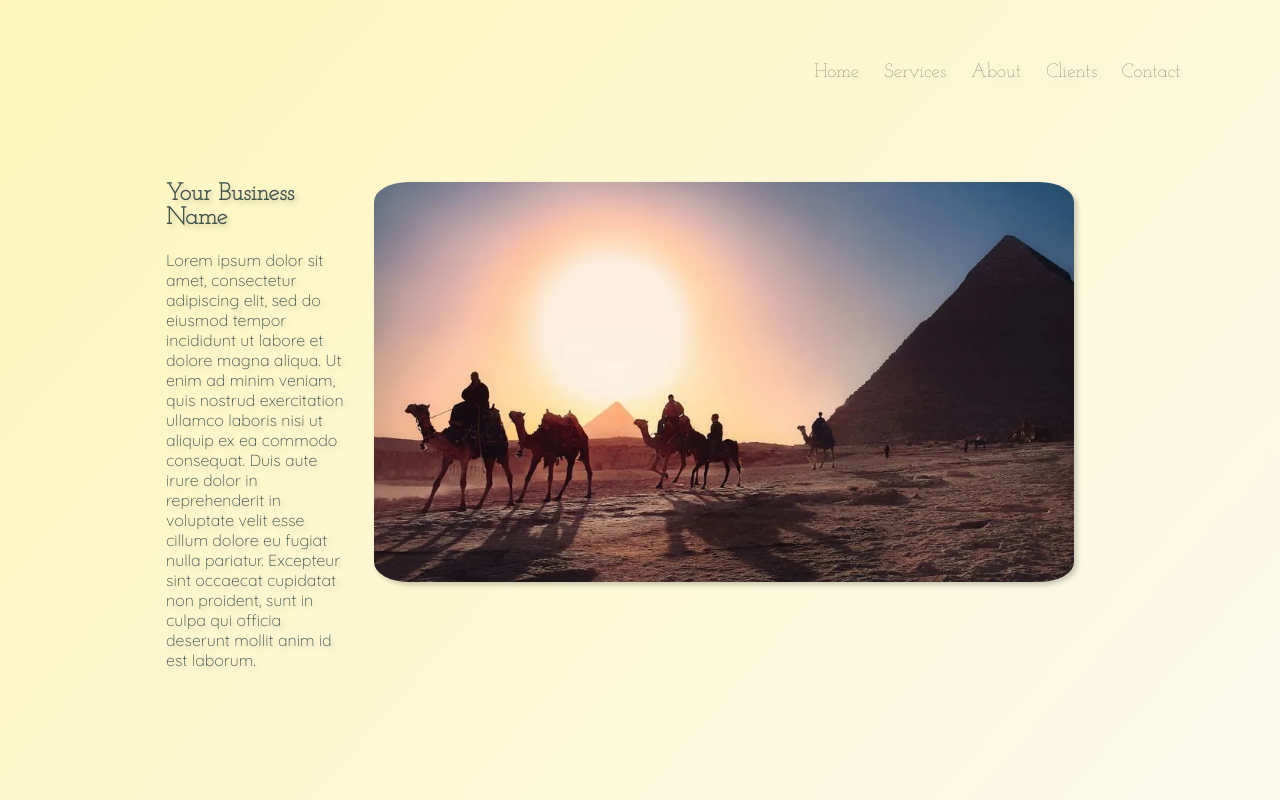
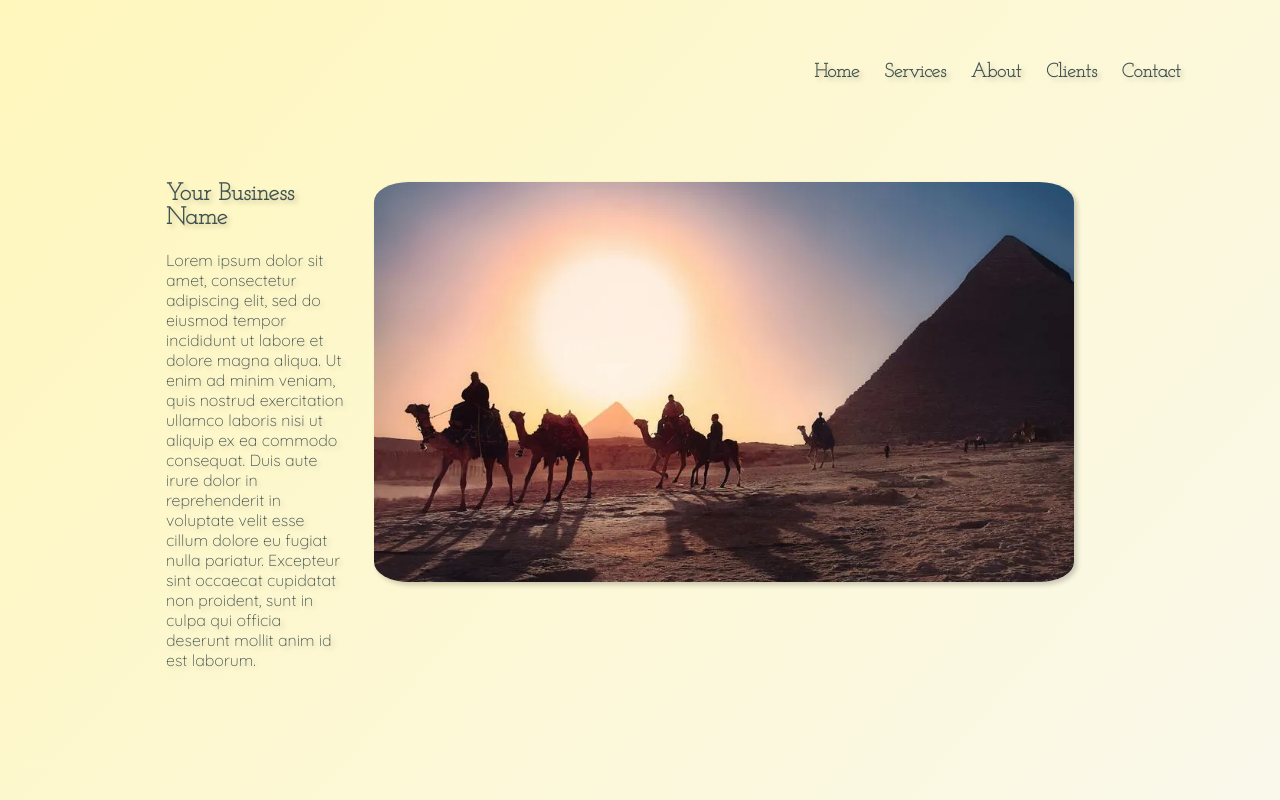
Before and after one commit to raimonvibe/Business-Egypt, a plain HTML site: page index.html in a window 1280 px wide. Shown: the top 800 px of the page. Drawn offline with Linux system fonts and the light colour scheme.

Commit message:
Update styles.css

```diff
--- a/css/styles.css
+++ b/css/styles.css
@@ -26,7 +26,8 @@ p {
 .nav-item {
   padding: 0 18px;
   text-align: right;
-  margin: 5% 5% 5%
+  margin: 5% 5% 5%;
+  font-weight: bold;
 }
 
 .nav-link {
```
